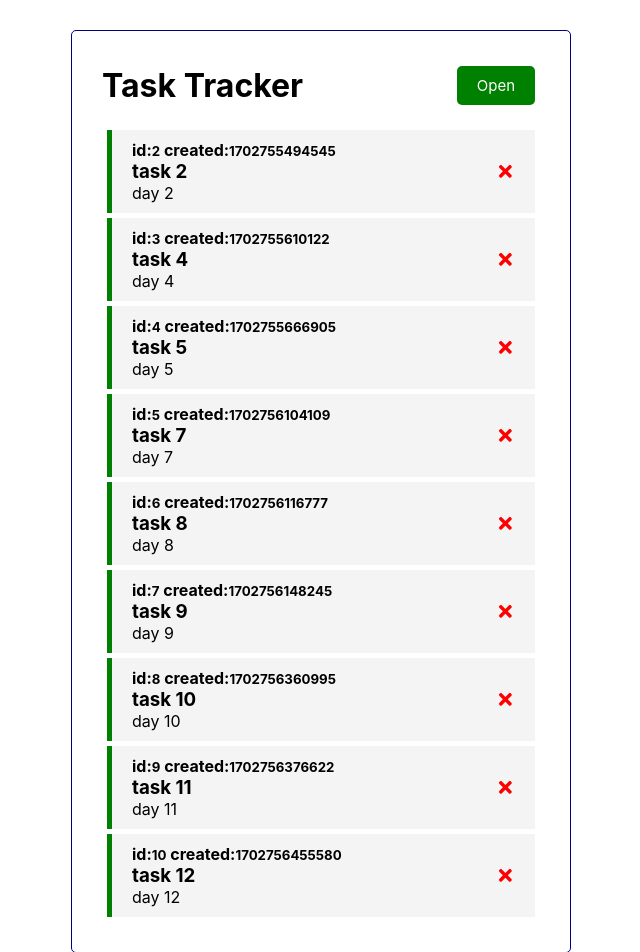
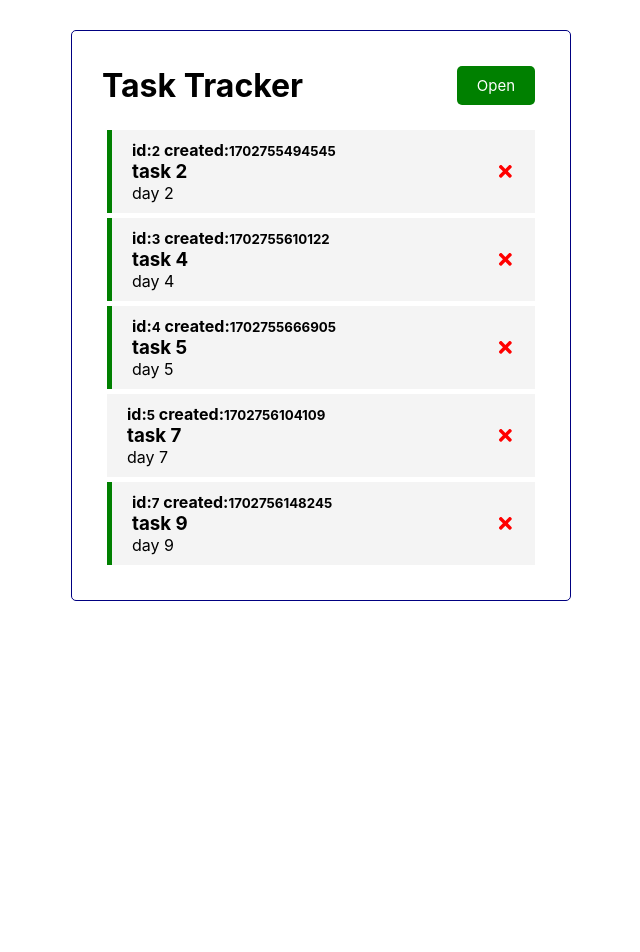
Before and after one commit to perlov3301/react_crash, a React (Create React App) app: page / in a window 1280 px wide. Shown: the top 952 px of the page, without its empty margins (319-959 px from the left). After the commit the page ends 800 px from the top, so only its background shows below. Built offline with nearby package versions, Linux system fonts and the light colour scheme; data requests are answered from the project's data file.

Commit message:
complete fetch delete post=add put=update

```diff
--- a/db.json
+++ b/db.json
@@ -24,16 +24,9 @@
     {
       "text": "task 7",
       "day": "day 7",
-      "reminder": true,
+      "reminder": false,
       "created": 1702756104109,
       "id": 5
-    },
-    {
-      "text": "task 8",
-      "day": "day 8",
-      "reminder": true,
-      "created": 1702756116777,
-      "id": 6
     },
     {
       "text": "task 9",
@@ -41,27 +34,6 @@
       "reminder": true,
       "created": 1702756148245,
       "id": 7
-    },
-    {
-      "text": "task 10",
-      "day": "day 10",
-      "reminder": true,
-      "created": 1702756360995,
-      "id": 8
-    },
-    {
-      "text": "task 11",
-      "day": "day 11",
-      "reminder": true,
-      "created": 1702756376622,
-      "id": 9
-    },
-    {
-      "text": "task 12",
-      "day": "day 12",
-      "reminder": true,
-      "created": 1702756455580,
-      "id": 10
     }
   ]
 }
--- a/package.json
+++ b/package.json
@@ -8,6 +8,7 @@
     "react": "^18.2.0",
     "react-dom": "^18.2.0",
     "react-icons": "^4.12.0",
+    "react-router-dom": "^6.21.0",
     "react-scripts": "5.0.1"
   },
   "scripts": {
--- a/src/App.js
+++ b/src/App.js
@@ -23,6 +23,12 @@
             return data;
           };
     let alength = tasks.length;
+    // fetchTask
+    const fetchTask = async (id) => {
+      const res = await fetch(`http://localhost:5000/tasks/${id}`);
+      const data = await res.json();
+      return data;
+    }
 
     const onAdd = () => {
       const a = !showAddTask;
@@ -58,14 +64,25 @@
       alength = tasks.length;
     };
     // Toggle Reminder
-    const toggleReminder = (id) => {
+    const toggleReminder = async (id) => {
+      const taskToToggle = await fetchTask(id);
+      const updTask = {...taskToToggle,
+                       reminder: !taskToToggle.reminder};
+      const res = await fetch(`http://localhost:5000/tasks/${id}`, {
+        method: "PUT",
+        headers: { "Content-type":"application/json" },
+        body: JSON.stringify(updTask)
+      });
+      const data = await res.json();
       setTasks(
         tasks.map((task) =>
           task.id === id ? {
-          ...task, reminder: !task.reminder
+          ...task, reminder: data.reminder
          } : task
          )
       );
+
+      ;
     };
   return (
     <div className="container">
```
Also changed, not shown: 1 other file (tests, documents, lock files or other folders).
